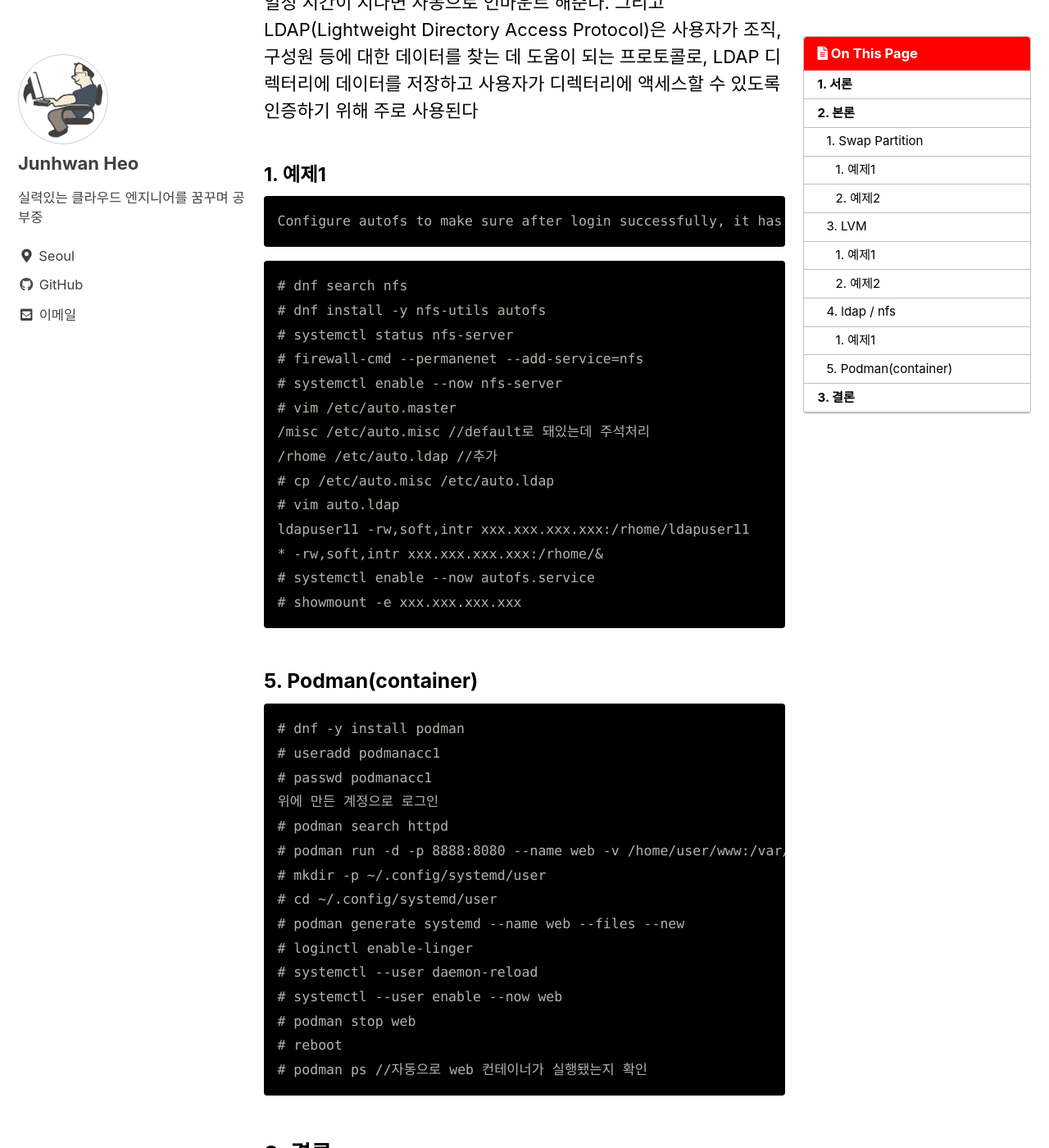
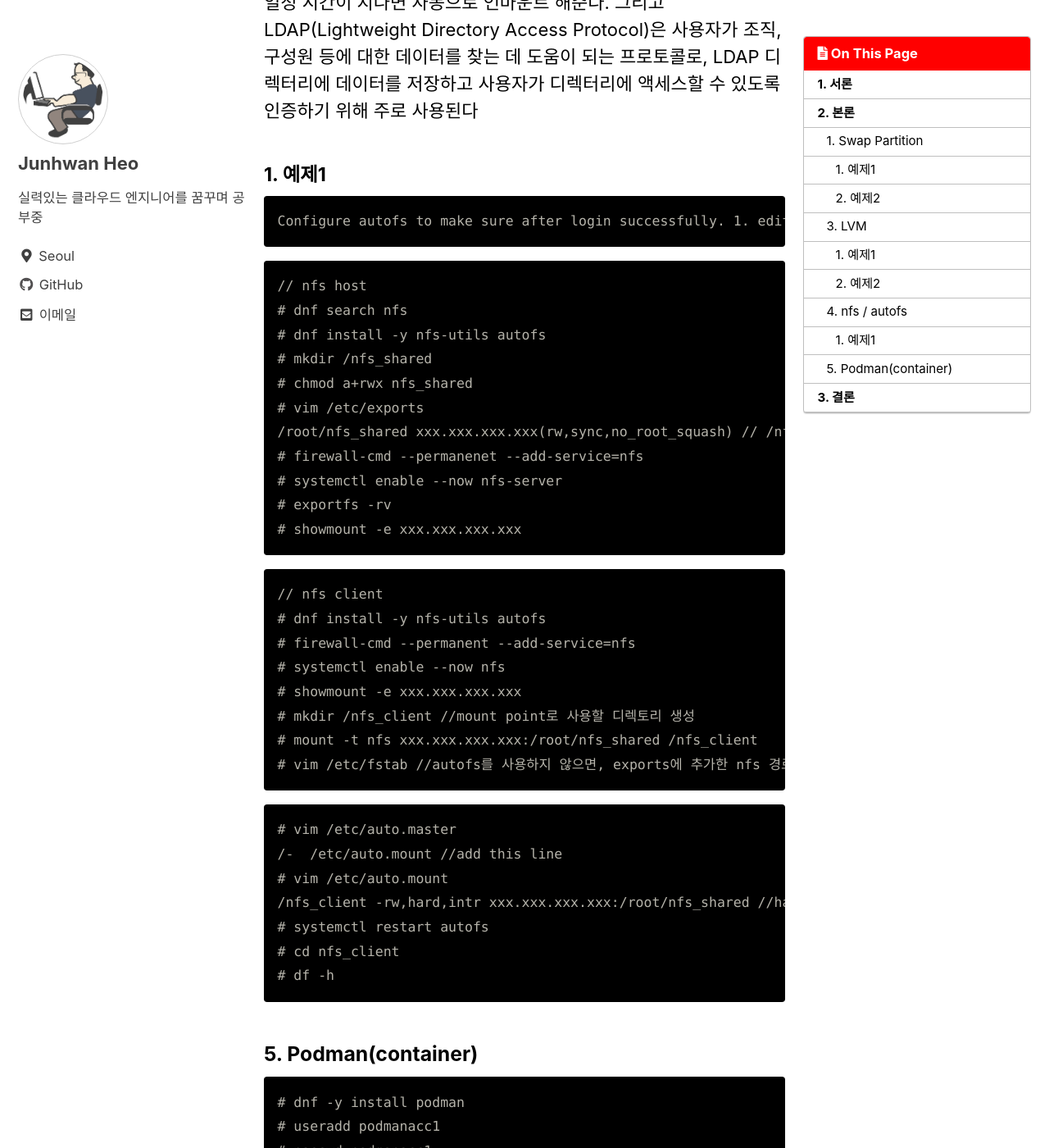
Before and after one commit to holeman4110/holeman4110.github.io, a Jekyll site: the page built from _posts/2023-02-18-rhcsa3.md, in a window 1280 px wide and 1400 px high, scrolled down 3666 px. Shown: the whole window at 82% size. Built offline with Jekyll 4.4.1, drawn with Linux system fonts in a browser that asks for light colours; cached includes are drawn as plain includes; a script bundle is joined from its source files by our own code; comment, search, counter and statistics services are not loaded; some of the changed text lies outside the part shown.

Commit message:
Update 2023-02-18-rhcsa3.md

````diff
--- a/_posts/2023-02-18-rhcsa3.md
+++ b/_posts/2023-02-18-rhcsa3.md
@@ -123,32 +123,51 @@ Create a volume group, and set 8M as a extends. Divided a volume group containin
 # df -h
 ```
 
-### 4. ldap / nfs
+### 4. nfs / autofs
 
 &nbsp;&nbsp;&nbsp;&nbsp; NFS(Network File System)이란 네트워크 상에서 여러 서버간의 마운트를 통해 마치 하나의 파일 스토리지처럼 사용하는 기술이다. 파일을 쉽게 공유할 수 있는 만큼 보안에 취약하다는 단점이 있다. Autofs는 NFS을 사용할 때, 자동으로 마운트 해주거나 사용되지 않고 일정 시간이 지나면 자동으로 언마운트 해준다. 그리고 LDAP(Lightweight Directory Access Protocol)은 사용자가 조직, 구성원 등에 대한 데이터를 찾는 데 도움이 되는 프로토콜로, LDAP 디렉터리에 데이터를 저장하고 사용자가 디렉터리에 액세스할 수 있도록 인증하기 위해 주로 사용된다
 
 #### 1. 예제1
 
 ```
-Configure autofs to make sure after login successfully, it has the home directory autofs, which is shared as /home/ldapuser11 at the ip: xxx.xxx.xxx.xxx. and it also requires that, other ldap users can use the home directory normally.
+Configure autofs to make sure after login successfully. 1. edit /etc/fstab 2. via autofs. Try both ways.
 ```
 
 ```
+// nfs host
 # dnf search nfs
 # dnf install -y nfs-utils autofs
-# systemctl status nfs-server
+# mkdir /nfs_shared
+# chmod a+rwx nfs_shared
+# vim /etc/exports
+/root/nfs_shared xxx.xxx.xxx.xxx(rw,sync,no_root_squash) // /nfs_shared 디렉토리를 공유하겠다는 뜻. ip주소 위치에 *만 넣으면 모든 ip로부터 접근가능. 괄호 이후의 조건절에는 공백이 포함되면 안됨
 # firewall-cmd --permanenet --add-service=nfs
 # systemctl enable --now nfs-server
-# vim /etc/auto.master
-/misc /etc/auto.misc //default로 돼있는데 주석처리
-/rhome /etc/auto.ldap //추가
-# cp /etc/auto.misc /etc/auto.ldap
-# vim auto.ldap
-ldapuser11 -rw,soft,intr xxx.xxx.xxx.xxx:/rhome/ldapuser11
-* -rw,soft,intr xxx.xxx.xxx.xxx:/rhome/&
-# systemctl enable --now autofs.service
+# exportfs -rv
 # showmount -e xxx.xxx.xxx.xxx
 ```
+
+```
+// nfs client
+# dnf install -y nfs-utils autofs
+# firewall-cmd --permanent --add-service=nfs
+# systemctl enable --now nfs
+# showmount -e xxx.xxx.xxx.xxx
+# mkdir /nfs_client //mount point로 사용할 디렉토리 생성
+# mount -t nfs xxx.xxx.xxx.xxx:/root/nfs_shared /nfs_client
+# vim /etc/fstab //autofs를 사용하지 않으면, exports에 추가한 nfs 경로를 여기 파일에 하나하나 추가해줘야함.
+```
+
+```
+# vim /etc/auto.master
+/-  /etc/auto.mount //add this line
+# vim /etc/auto.mount
+/nfs_client -rw,hard,intr xxx.xxx.xxx.xxx:/root/nfs_shared //hard(연결 실패시 timeout 시간까지 재시도), soft(연결 실패시 종료), intr(비정상적인 종료시 재연결)
+# systemctl restart autofs
+# cd nfs_client
+# df -h
+```
+
 ### 5. Podman(container)
 
 ```
````
